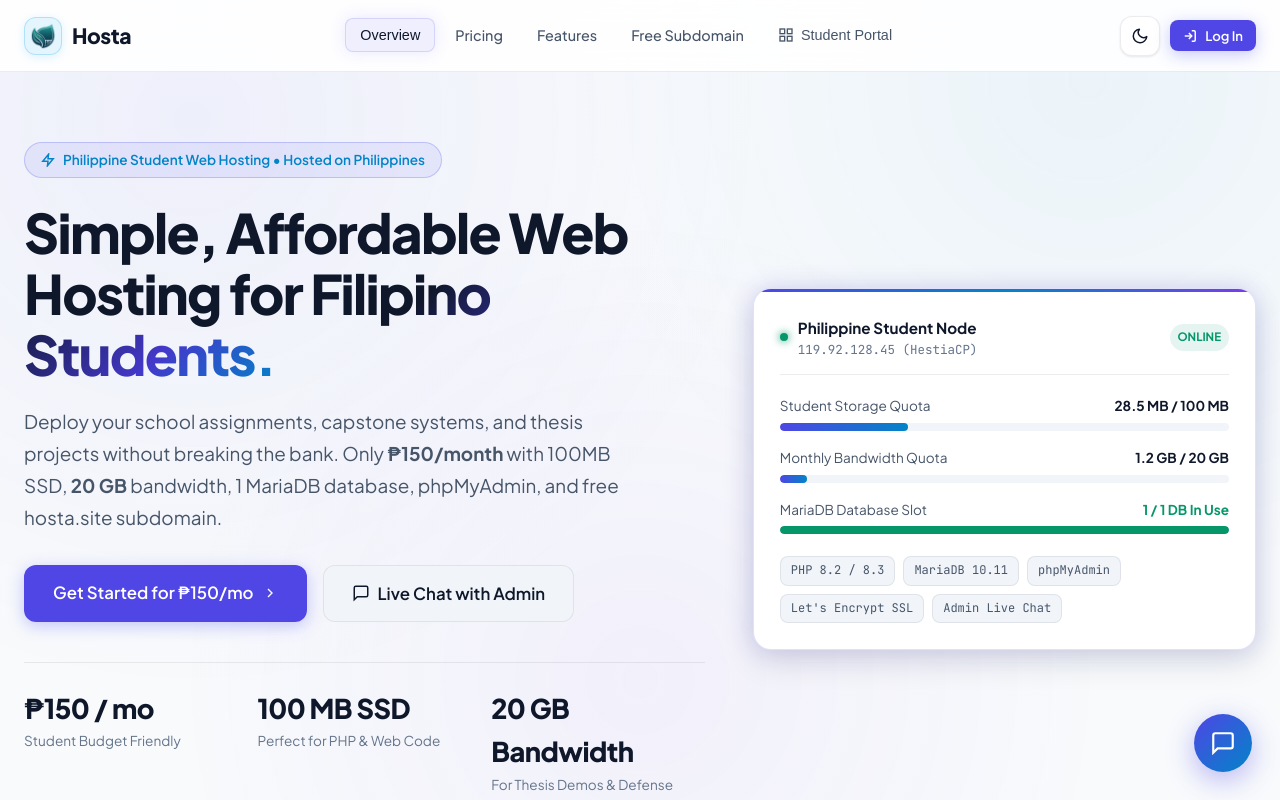
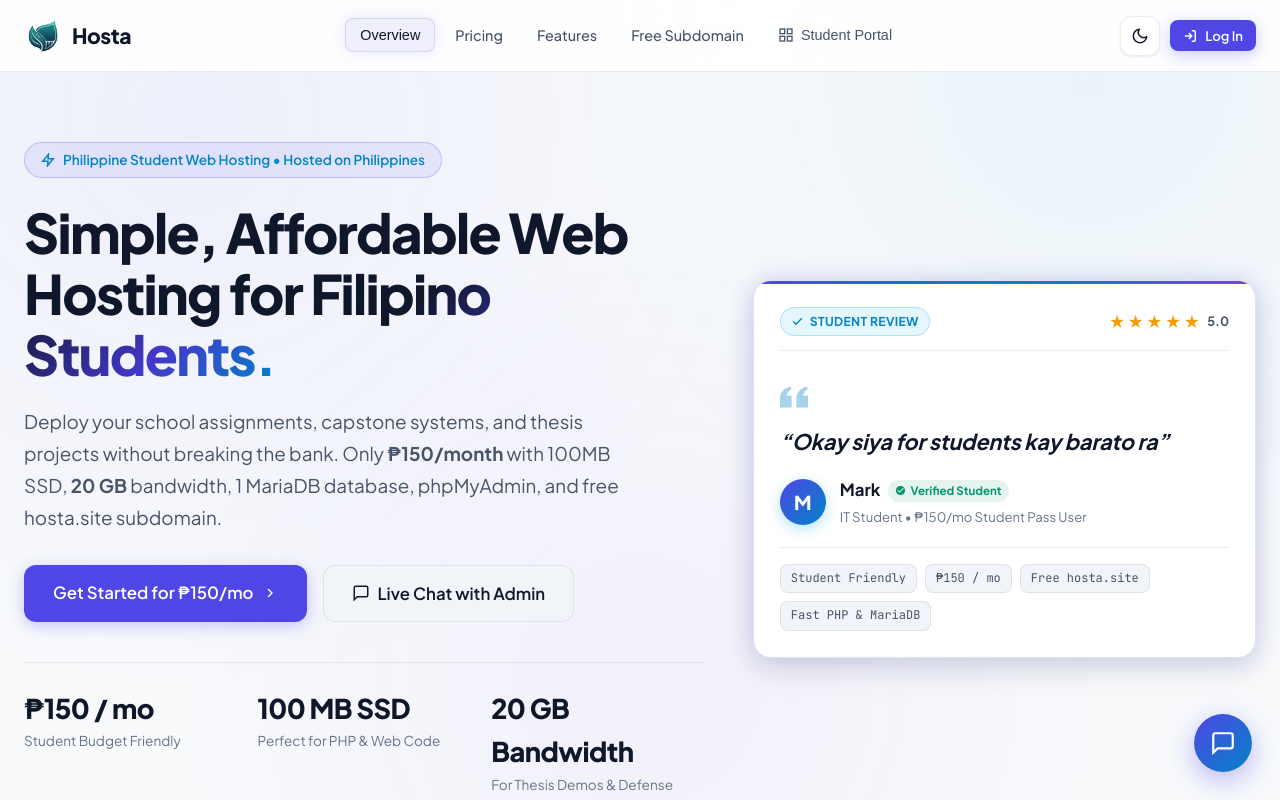
Before and after one commit to piraticame11/hosta, a website: page public/index.html in a window 1280 px wide. Shown: the top 800 px of the page. Drawn offline with Linux system fonts and the light colour scheme; no server answers.

Commit message:
Remove logo icon background and replace hero node stats with student review from Mark

```diff
--- a/public/css/style.css
+++ b/public/css/style.css
@@ -235,25 +235,24 @@
   display: flex;
   align-items: center;
   justify-content: center;
-  border-radius: var(--radius-md);
-  background: rgba(14, 165, 233, 0.1);
-  border: 1px solid rgba(14, 165, 233, 0.24);
-  padding: 3px;
-  box-shadow: 0 2px 10px rgba(14, 165, 233, 0.15);
-  overflow: hidden;
-  transition: transform var(--transition-fast), box-shadow var(--transition-fast);
+  background: transparent;
+  border: none;
+  padding: 0;
+  box-shadow: none;
+  overflow: visible;
+  transition: transform var(--transition-fast);
 }
 
 .logo-link:hover .logo-icon {
-  transform: translateY(-1px) scale(1.04);
-  box-shadow: 0 4px 16px rgba(14, 165, 233, 0.3);
+  transform: scale(1.06);
+  box-shadow: none;
 }
 
 .brand-logo-img {
   width: 100%;
   height: 100%;
   object-fit: contain;
-  border-radius: calc(var(--radius-md) - 2px);
+  border-radius: 0;
   display: block;
 }
 
@@ -869,6 +868,115 @@
   color: var(--success);
   font-weight: 700;
   text-transform: uppercase;
+}
+
+/* Student Review / Feedback Card in Hero */
+.hero-review-card {
+  display: flex;
+  flex-direction: column;
+}
+
+.review-badge-group {
+  display: flex;
+  align-items: center;
+}
+
+.review-verified-pill {
+  display: inline-flex;
+  align-items: center;
+  gap: 6px;
+  font-size: 0.76rem;
+  font-weight: 700;
+  text-transform: uppercase;
+  letter-spacing: 0.03em;
+  padding: 4px 10px;
+  border-radius: var(--radius-full);
+  background: rgba(14, 165, 233, 0.1);
+  border: 1px solid rgba(14, 165, 233, 0.25);
+  color: var(--cyan);
+}
+
+.review-stars-badge {
+  display: inline-flex;
+  align-items: center;
+  gap: 2px;
+  color: #f59e0b;
+  font-size: 1rem;
+}
+
+.review-rating-score {
+  font-size: 0.8rem;
+  font-weight: 700;
+  color: var(--text-secondary);
+  margin-left: 5px;
+}
+
+.review-quote-body {
+  position: relative;
+  margin: 12px 0 20px 0;
+}
+
+.review-quote-icon {
+  color: var(--cyan);
+  opacity: 0.35;
+  margin-bottom: 8px;
+}
+
+.review-quote-text {
+  font-size: 1.35rem;
+  font-weight: 700;
+  line-height: 1.45;
+  color: var(--text-main);
+  font-style: italic;
+  margin: 0;
+  letter-spacing: -0.01em;
+}
+
+.review-author-row {
+  display: flex;
+  align-items: center;
+  gap: 14px;
+}
+
+.review-author-avatar {
+  width: 46px;
+  height: 46px;
+  border-radius: 50%;
+  background: linear-gradient(135deg, var(--primary), var(--cyan));
+  color: #ffffff;
+  font-weight: 800;
+  font-size: 1.2rem;
+  display: flex;
+  align-items: center;
+  justify-content: center;
+  box-shadow: 0 4px 14px rgba(14, 165, 233, 0.3);
+  flex-shrink: 0;
+}
+
+.review-author-name {
+  display: flex;
+  align-items: center;
+  gap: 8px;
+  font-size: 1.05rem;
+  color: var(--text-main);
+}
+
+.review-verified-tag {
+  display: inline-flex;
+  align-items: center;
+  gap: 4px;
+  font-size: 0.72rem;
+  font-weight: 700;
+  color: var(--success);
+  background: var(--success-bg);
+  padding: 2px 7px;
+  border-radius: var(--radius-full);
+}
+
+.review-author-meta {
+  font-size: 0.82rem;
+  color: var(--text-muted);
+  margin-top: 2px;
 }
 
 .metric-bars-group {
--- a/public/index.html
+++ b/public/index.html
@@ -266,57 +266,53 @@
           </div>
         </div>
 
-        <!-- Student Server Live Status Card -->
-        <div class="hero-card-preview">
+        <!-- Student Feedback / Review Card -->
+        <div class="hero-card-preview hero-review-card">
           <div class="hero-card-header">
-            <div class="card-title-group">
-              <div class="status-dot pulse"></div>
-              <div>
-                <strong style="font-size: 0.95rem;">Philippine Student Node</strong>
-                <div style="font-size: 0.78rem; color: var(--text-muted); font-family: var(--font-mono);">119.92.128.45 (HestiaCP)</div>
-              </div>
-            </div>
-            <span class="preview-badge">Online</span>
-          </div>
-
-          <div class="metric-bars-group">
-            <div class="metric-bar-item">
-              <div class="metric-bar-label">
-                <span>Student Storage Quota</span>
-                <strong style="color: var(--text-main);">28.5 MB / 100 MB</strong>
-              </div>
-              <div class="progress-track">
-                <div class="progress-fill" style="width: 28.5%;"></div>
-              </div>
-            </div>
-
-            <div class="metric-bar-item">
-              <div class="metric-bar-label">
-                <span>Monthly Bandwidth Quota</span>
-                <strong style="color: var(--text-main);">1.2 GB / 20 GB</strong>
-              </div>
-              <div class="progress-track">
-                <div class="progress-fill" style="width: 6%;"></div>
-              </div>
-            </div>
-
-            <div class="metric-bar-item">
-              <div class="metric-bar-label">
-                <span>MariaDB Database Slot</span>
-                <strong style="color: var(--success);">1 / 1 DB In Use</strong>
-              </div>
-              <div class="progress-track">
-                <div class="progress-fill" style="width: 100%; background: var(--success);"></div>
-              </div>
-            </div>
-          </div>
-
-          <div class="hero-card-tags">
-            <span class="tech-tag">PHP 8.2 / 8.3</span>
-            <span class="tech-tag">MariaDB 10.11</span>
-            <span class="tech-tag">phpMyAdmin</span>
-            <span class="tech-tag">Let's Encrypt SSL</span>
-            <span class="tech-tag">Admin Live Chat</span>
+            <div class="review-badge-group">
+              <span class="review-verified-pill">
+                <svg width="13" height="13" viewBox="0 0 24 24" fill="none" stroke="currentColor" stroke-width="2.5"><polyline points="20 6 9 17 4 12"/></svg>
+                Student Review
+              </span>
+            </div>
+            <div class="review-stars-badge" aria-label="5 out of 5 stars">
+              <span class="review-star">★</span>
+              <span class="review-star">★</span>
+              <span class="review-star">★</span>
+              <span class="review-star">★</span>
+              <span class="review-star">★</span>
+              <span class="review-rating-score">5.0</span>
+            </div>
+          </div>
+
+          <div class="review-quote-body">
+            <div class="review-quote-icon">
+              <svg width="28" height="28" viewBox="0 0 24 24" fill="currentColor"><path d="M14.017 21v-7.391c0-5.704 3.731-9.57 8.983-10.609l.995 2.151c-2.432.917-3.995 3.638-3.995 5.849h4v10h-9.983zm-14.017 0v-7.391c0-5.704 3.748-9.57 9-10.609l.996 2.151c-2.433.917-3.996 3.638-3.996 5.849h3.983v10h-9.983z"/></svg>
+            </div>
+            <blockquote class="review-quote-text">
+              &ldquo;Okay siya for students kay barato ra&rdquo;
+            </blockquote>
+          </div>
+
+          <div class="review-author-row">
+            <div class="review-author-avatar">M</div>
+            <div class="review-author-info">
+              <div class="review-author-name">
+                <strong>Mark</strong>
+                <span class="review-verified-tag" title="Verified Account">
+                  <svg width="11" height="11" viewBox="0 0 24 24" fill="currentColor"><path d="M12 2C6.48 2 2 6.48 2 12s4.48 10 10 10 10-4.48 10-10S17.52 2 12 2zm-2 15l-5-5 1.41-1.41L10 14.17l7.59-7.59L19 8l-9 9z"/></svg>
+                  Verified Student
+                </span>
+              </div>
+              <div class="review-author-meta">IT Student &bull; ₱150/mo Student Pass User</div>
+            </div>
+          </div>
+
+          <div class="hero-card-tags" style="margin-top: 20px; padding-top: 16px; border-top: 1px solid var(--border-subtle);">
+            <span class="tech-tag">Student Friendly</span>
+            <span class="tech-tag">₱150 / mo</span>
+            <span class="tech-tag">Free hosta.site</span>
+            <span class="tech-tag">Fast PHP &amp; MariaDB</span>
           </div>
         </div>
       </div>
```
